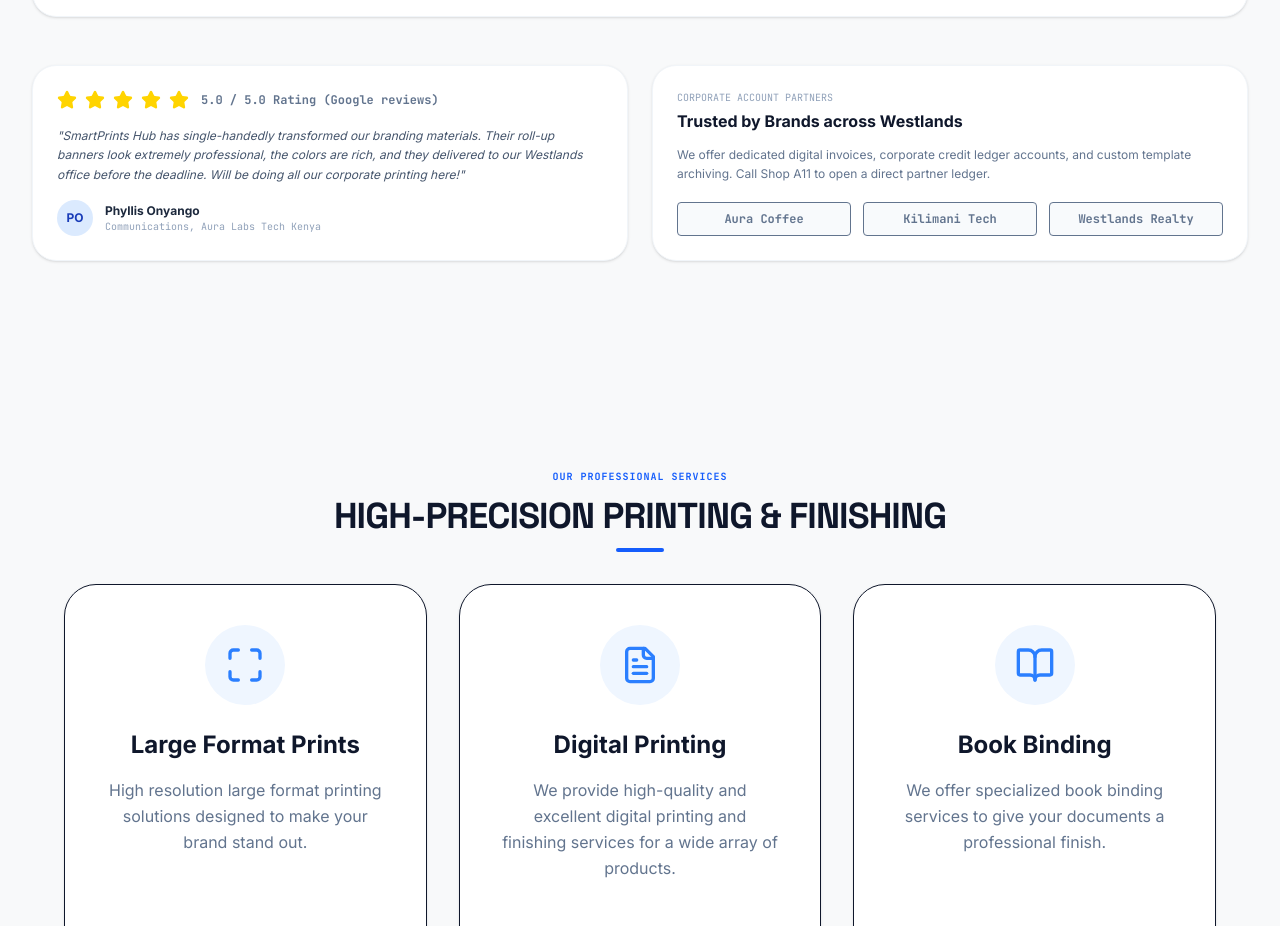
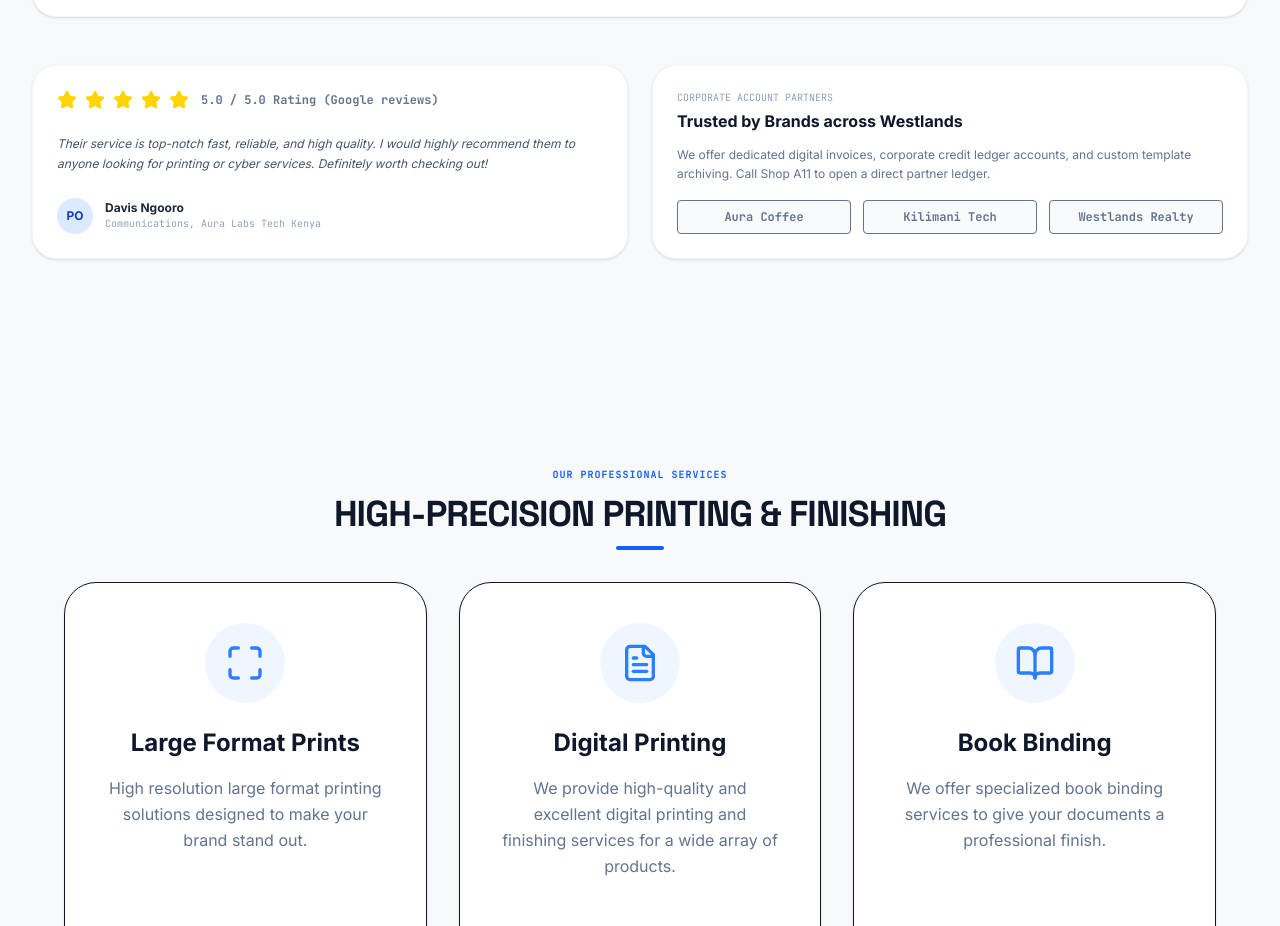
Before and after one commit to kelvinmuchui/smartprintshub, a React (Vite) app: page / in a window 1280 px wide. Shown: the part 1597-2523 px from the top of the page. Built offline with nearby package versions, Linux system fonts and the light colour scheme.

Commit message:
Update App.tsx

```diff
--- a/src/App.tsx
+++ b/src/App.tsx
@@ -324,15 +324,14 @@ export default function App() {
                   </div>
 
                   <p className="text-xs italic text-slate-600 dark:text-slate-300 leading-relaxed">
-                    "SmartPrints Hub has single-handedly transformed our branding materials. Their roll-up banners look extremely professional, the colors are rich, and they delivered to our Westlands office before the deadline. Will be doing all our corporate printing here!"
-                  </p>
+Their service is top-notch fast, reliable, and high quality. I would highly recommend them to anyone looking for printing or cyber services. Definitely worth checking out!                  </p>
 
                   <div className="flex items-center gap-3 mt-4">
                     <div className="w-9 h-9 bg-blue-100 rounded-full flex items-center justify-center text-xs text-blue-800 font-black">
                       PO
                     </div>
                     <div>
-                      <span className="text-xs font-bold block text-slate-800 dark:text-slate-200">Phyllis Onyango</span>
+                      <span className="text-xs font-bold block text-slate-800 dark:text-slate-200">Davis Ngooro</span>
                       <span className="text-[10px] text-slate-400 block font-mono">Communications, Aura Labs Tech Kenya</span>
                     </div>
                   </div>
```
